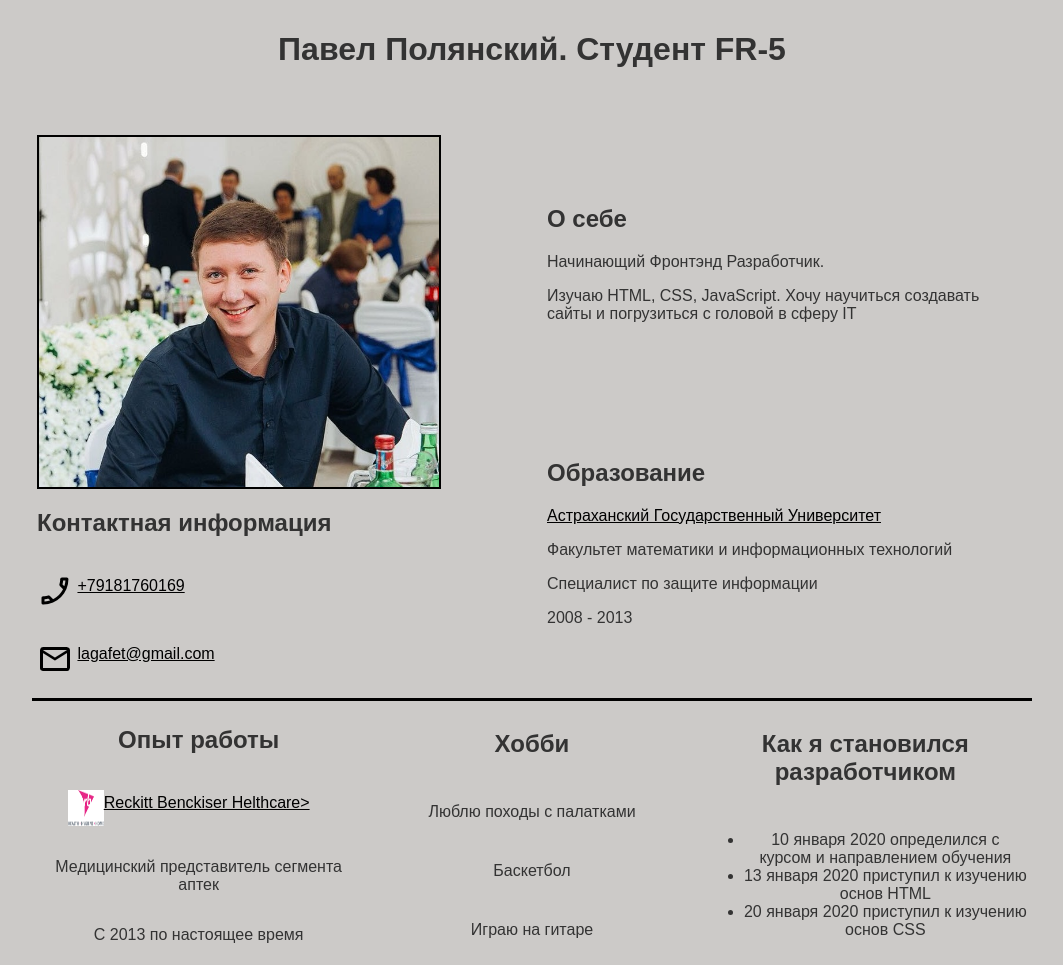
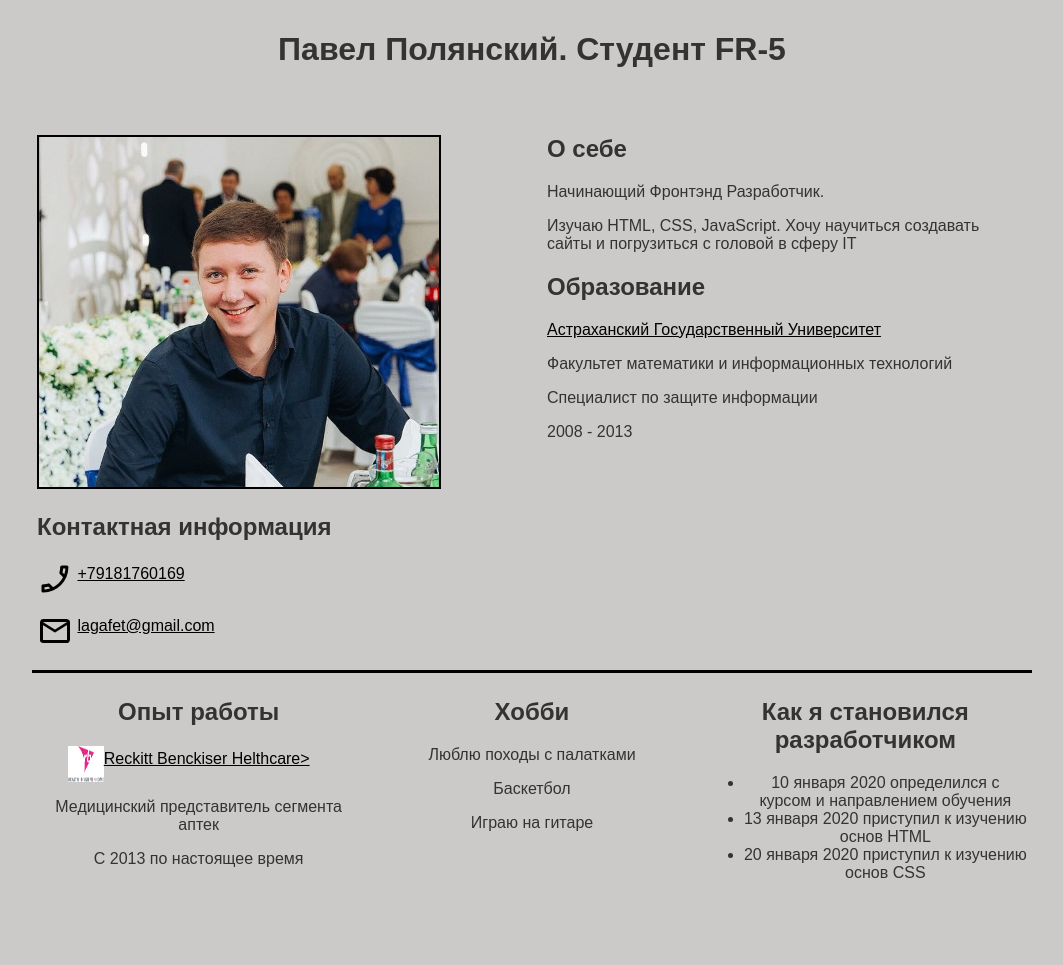
Before and after one commit to lagafet-jr/curriculum_vitae, a plain HTML site: page index.html in a window 1280 px wide. Shown: the whole page, without its empty margins (108-1171 px from the left). After the commit the page ends 903 px from the top, so only its background shows below. Drawn offline with Linux system fonts and the light colour scheme.

Commit message:
column up

```diff
--- a/css/stylesheet.css
+++ b/css/stylesheet.css
@@ -39,10 +39,6 @@ body {
   width: 400px;
   margin: 0 auto;
   padding: 5px;
-  display: flex;
-  justify-content: space-around;
-  flex-flow: column;
-  align-items: stretch;
 }
 
 .column-1-2 {
@@ -51,7 +47,6 @@ body {
 
 .column-1-3 {
   width: 33%;
-  border-top: 3px solid black;
   text-align: center;
 }
 
@@ -62,6 +57,14 @@ body {
   padding-left: 10px;
 }
 
+.non-margin {
+  margin-block-start: 0px;
+}
+
+.line {
+  border-top: 3px solid black;
+}
+
 .link {
   color: black;
 }
--- a/index.html
+++ b/index.html
@@ -24,7 +24,7 @@
       </div>
       <div class="column column-1-2">
         <div class="subtitle">
-          <h2>О себе</h2>
+          <h2 class="non-margin">О себе</h2>
           <p>Начинающий Фронтэнд Разработчик.</p>
           <p>Изучаю HTML, CSS, JavaScript. Хочу научиться создавать сайты и погрузиться с головой в сферу IT</p>
         </div>
@@ -38,7 +38,7 @@
       </div>
     </div>
 
-    <div class="container">
+    <div class="container line">
       <div class="column column-1-3">
         <h2>Опыт работы</h2>
         <p class="contacts"><img src="images/rb_logo.png" alt="logo" width="36px" height="36px" align="middle"><a
```
